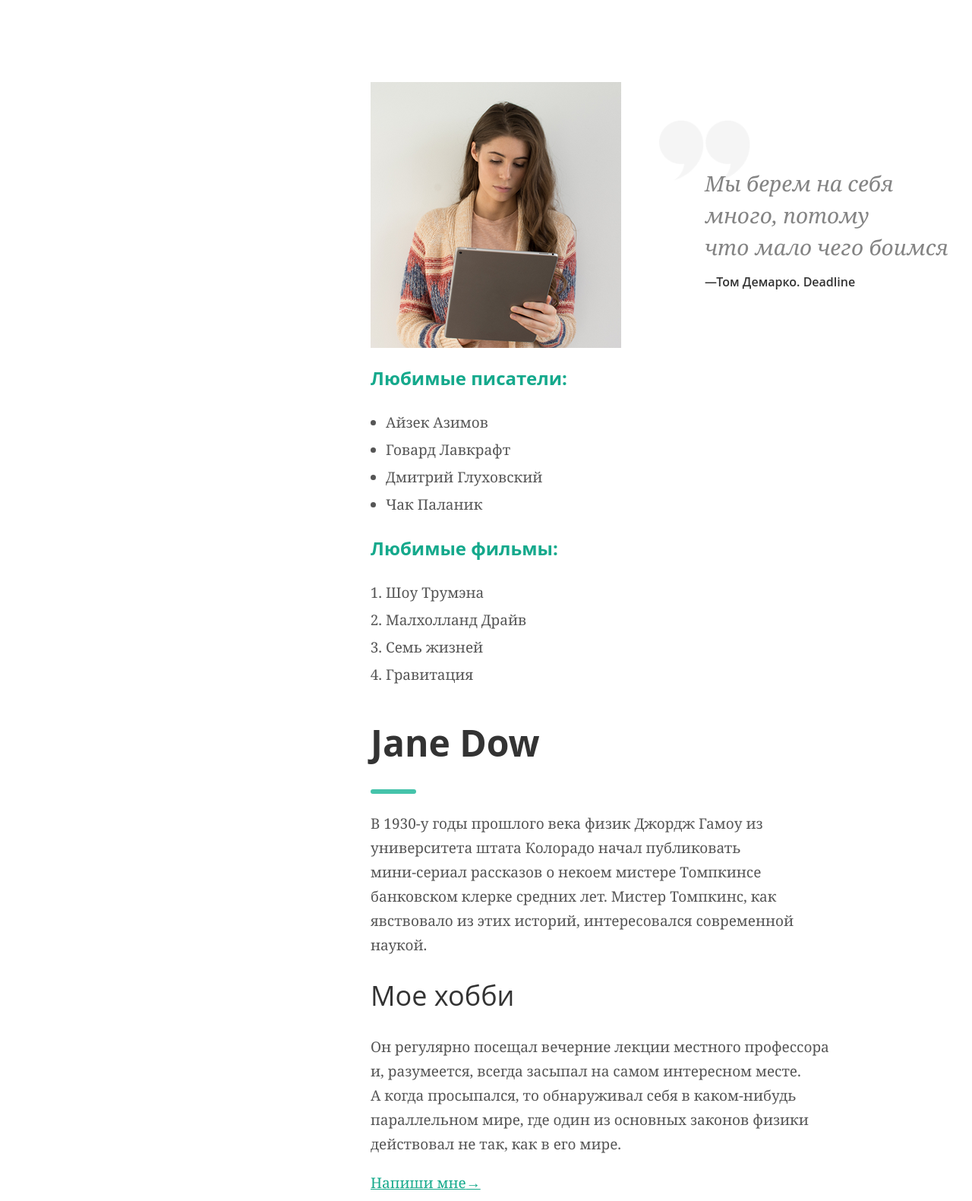
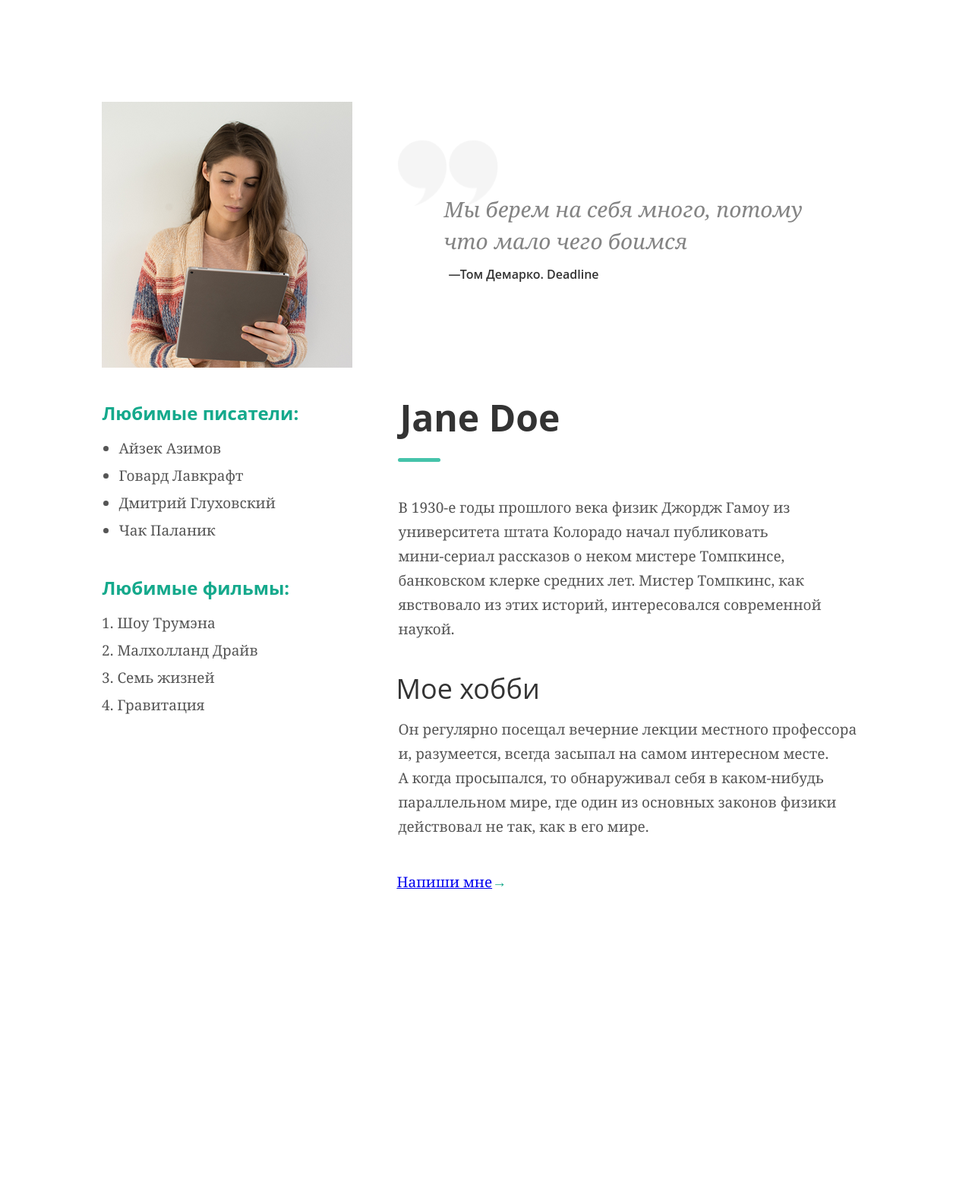
Before and after one commit to KonstantinPo/web-development, a PHP site: page / in a window 1280 px wide. Shown: the whole page at 76% size. After the commit the page ends 1170 px from the top, so only its background shows below. Run offline with PHP 8.4, Linux system fonts and the light colour scheme.

Commit message:
Лаб №5. Фикс

```diff
--- a/lw5/css/styles.css
+++ b/lw5/css/styles.css
@@ -1,28 +1,30 @@
-.body
+.intro
 {
-    padding: 100px 0px 0px 480px;
+    padding: 10% 0px 0px 0px;
+    margin: auto;
+    width: 80%;
 }
 
 .header
 {
-    margin-bottom: 50px;
+     margin-bottom: 50px;
 }
+
 .header__image
 {
     width: 330px;
     height: 350px;
     overflow: hidden;
     float: left;
-    margin-right: 50px;
-    /* margin-bottom: 50px; */
+    margin-right: 60px;
+    margin-bottom: 20px;
 }
+
 .header__image_photo
 {
     position: relative;
     top: -63px;
     left: -174px;
-    alt: "Фотография";
-    content: url("../img/photo.png");
 }
 
 .quote
@@ -33,14 +35,12 @@
 
 .quote__text
 {
-     margin: -50px 0px 0px 390px;
+     margin: -50px 0px 0px 400px;
 }
 
 .quote_image
 {
-    height: 80px;
-    alt: "кавычки";
-    content: url("../img/quotes.png");
+    height: 88px;
 }
 
 .quote__text__citation
@@ -59,17 +59,22 @@
     color: #333333;
     font-weight: 600;
     font-family: "Open Sans";
-    margin: -24px 0px 0px 0px
+    margin: -26px 0px 0px 6px
+}
+
+.clear
+{
+    clear: both;
 }
 
 .favorites
 {
     clear: both;
     float: left;
-    margin-right: 50px;
+    margin-right: 0px;
 }
 
-.favorites__header
+.favorites__authors_header
 {
     font-size: 24px;
     line-height: 32px;
@@ -78,7 +83,29 @@
     font-family: "Open Sans";
 }
 
-.favorites__list
+.favorites__films_header
+{
+    font-size: 24px;
+    line-height: 32px;
+    color: #15a98c;
+    font-weight: bold;
+    font-family: "Open Sans";
+    letter-spacing: 0px;
+    margin: 42px 0px 0px 0px
+}
+
+.favorites__authors_list
+{
+    padding: 0px 0px 0px 22px;
+    width: 330px;
+    font-size: 19px;
+    line-height: 36px;
+    color: #555555;
+    font-family: "Georgia";
+    margin: -12px 0px 0px 0px;
+}
+
+.favorites__films_list
 {
     padding: 0px 0px 0px 20px;
     width: 330px;
@@ -86,58 +113,67 @@
     line-height: 36px;
     color: #555555;
     font-family: "Georgia";
+    margin: -12px 0px 0px 0px;
 }
 
-.Page-Content_Header
+.about_header
 {
     font-size: 48px;
     line-height: 42px;
     color: #333333;
     font-weight: 700;
     font-family: "Open Sans";
+    margin: 25px 0px 0px -8px;
 }
 
 .line
 {
-    width: 60px;
-    height: 6px;
+    width: 56px;
+    height: 5px;
     border-radius: 3px;
     background-color: #45c3aa;
     display: inline-block;
+    margin: 32px 0px 0px -10px
 }
 
-.Page-Content
+.about
 {
-    display: inline-block;
+     margin: 0px 0px 0px 400px;
 }
 
- .Page-Content_Text
+ .about_text
 {
     font-size: 19px;
     line-height: 32px;
     color: #555555;
     font-family: "Georgia";
+    margin: 40px 0px 0px -10px;
 }
 
-.Page-Content_SecondHeader
+.about_hobby
+{
+    font-size: 19px;
+    line-height: 32px;
+    color: #555555;
+    font-family: "Georgia";
+    margin: 16px 0px 41px -10px;
+}
+
+.about_hobbyHeader
 {
     font-size: 36px;
     line-height: 42px;
     color: #333333;
     font-weight: 400;
     font-family: "Open Sans";
+    margin: 42px 0px 0px -13px;
 }
 
-.Page-Content_Link
+.about_link
 {
     font-size: 19px;
     line-height: 32px;
     color: #15a98b;
     font-family: "Georgia";
+    margin: 0px 0px 0px -12px;
 }
-
-.Page-Content_Link::after
-{
-    color: #15a98b;
-    content: "→";
-}
--- a/lw5/index.html
+++ b/lw5/index.html
@@ -1,23 +1,25 @@
 <!DOCTYPE html>
 <html lang="ru">
+
 <head>
-        <meta name="description" content="Описание человека"/>
-        <meta http-equiv="Content-Type" content="text/html; charset=utf-8"/>
+  <meta name="description" content="Описание человека" />
+  <meta http-equiv="Content-Type" content="text/html; charset=utf-8" />
   <link rel="stylesheet" type="text/css" href="css/styles.css">
-        <title>Об Авторе</title>
+  <title>Jane Doe</title>
 </head>
+
 <body>
-        <div class="body">
+  <div class="intro">
     <div class="header">
       <div class="header__image">
-                    <img class="header__image_photo"/>
+        <img class="header__image_photo" src="./img/photo.png" alt="Фотография" />
       </div>
       <div class="quote">
-                    <img class="quote_image"/>
+        <img class="quote_image" src="./img/quotes.png" alt="Кавычки" />
         <div class="quote__text">
           <div class="quote__text__citation">
             <p>
-                                Мы берем на себя много, потому<br/>
+              Мы берем на себя много, потому<br />
               что мало чего боимся
             </p>
           </div>
@@ -27,13 +29,13 @@
         </div>
       </div>
     </div>
-            <div style="clear:both"></div>
+    <div class="clear"></div>
     <div class="favorites">
       <div class="favorites__authors">
-                    <div class="favorites__header">
+        <div class="favorites__authors_header">
           <p>Любимые писатели:</p>
         </div>
-                    <ul class="favorites__list">
+        <ul class="favorites__authors_list">
           <li>Айзек Азимов</li>
           <li>Говард Лавкрафт</li>
           <li>Дмитрий Глуховский</li>
@@ -41,10 +43,10 @@
         </ul>
       </div>
       <div class="favorites__films">
-                    <div class="favorites__header">
+        <div class="favorites__films_header">
           <p>Любимые фильмы:</p>
         </div>
-                    <ol class="favorites__list">
+        <ol class="favorites__films_list">
           <li>Шоу Трумэна</li>
           <li>Малхолланд Драйв</li>
           <li>Семь жизней</li>
@@ -52,27 +54,33 @@
         </ol>
       </div>
     </div>
-            <div class="Page-Content">
-                <h1 class="Page-Content_Header">Jane Dow</h1>
+    <div class="about">
+      <h1 class="about_header">Jane Doe</h1>
       <div class="line"></div>
-                <p class="Page-Content_Text">
-                    В 1930-у годы прошлого века физик Джордж Гамоу из <br/>
-                    университета штата Колорадо начал публиковать <br/>
-                    мини-сериал рассказов о некоем мистере Томпкинсе<br/>
-                    банковском клерке средних лет. Мистер Томпкинс, как<br/>
-                    явствовало из этих историй, интересовался современной<br/>
+      <p class="about_text">
+        В 1930-е годы прошлого века физик Джордж Гамоу из <br />
+        университета штата Колорадо начал публиковать <br />
+        мини-сериал рассказов о неком мистере Томпкинсе,<br />
+        банковском клерке средних лет. Мистер Томпкинс, как<br />
+        явствовало из этих историй, интересовался современной<br />
         наукой.
       </p>
-                <h2 class="Page-Content_SecondHeader">Мое хобби</h2>
-                <p class="Page-Content_Text">
-                    Он регулярно посещал вечерние лекции местного профессора<br/>
-                    и, разумеется, всегда засыпал на самом интересном месте.<br/>
-                    А когда просыпался, то обнаруживал себя в каком-нибудь<br/>
-                    параллельном мире, где один из основных законов физики<br/>
+      <h2 class="about_hobbyHeader">Мое хобби</h2>
+      <p class="about_hobby">
+        Он регулярно посещал вечерние лекции местного профессора<br />
+        и, разумеется, всегда засыпал на самом интересном месте.<br />
+        А когда просыпался, то обнаруживал себя в каком-нибудь<br />
+        параллельном мире, где один из основных законов физики<br />
         действовал не так, как в его мире.
       </p>
-                <a class="Page-Content_Link" href="./index.html">Напиши мне</a>
+      <div class="about_link">
+        <a href="./index.html">Напиши мне</a>&rarr;
       </div>
     </div>
+  </div>
+  <div>
+
+  </div>
 </body>
+
 </html>
```
Lines whose indentation alone changed are shown as unchanged.
